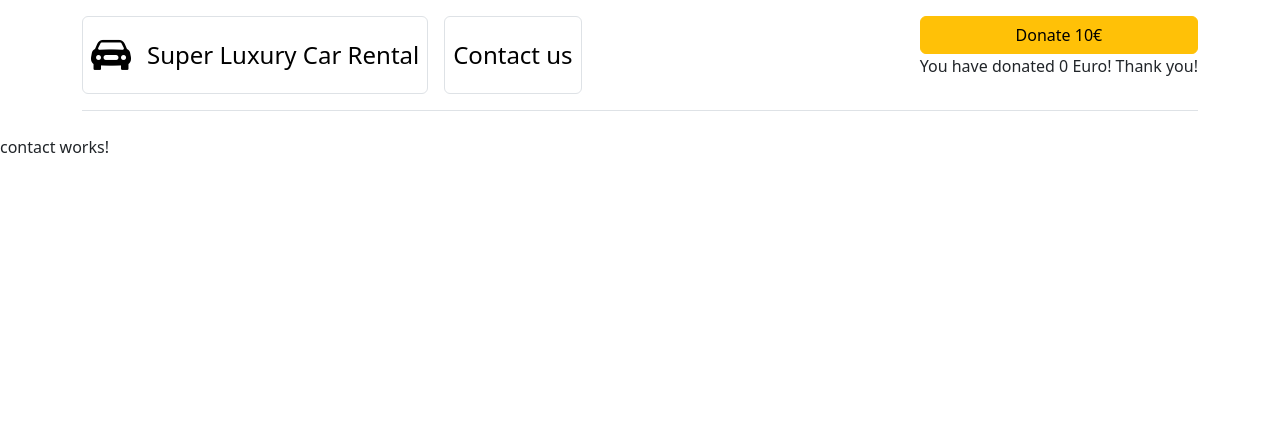
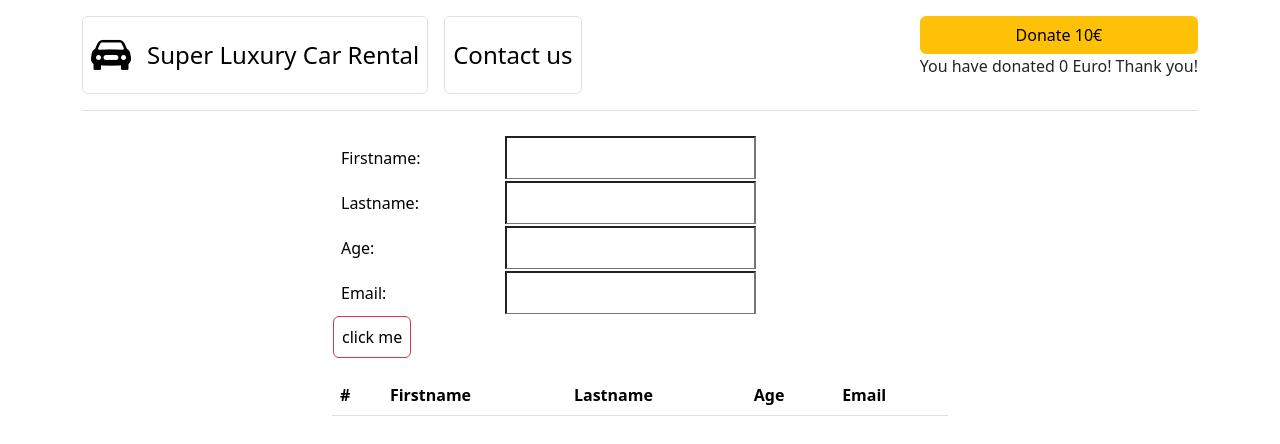
Before and after one commit to JFZelenak/CFV-d22-CarRental, an Angular app: page /contact in a window 1280 px wide. Shown: the top 444 px of the page. Built offline with nearby package versions, Linux system fonts and the light colour scheme.

Commit message:
add changes

```diff
--- a/src/app/contact/contact.component.html
+++ b/src/app/contact/contact.component.html
@@ -1 +1,45 @@
-<p>contact works!</p>
+<div class="container w-50" >
+    <form [formGroup]="info" (ngSubmit)="onSubmitForMyForm()">
+        <table class="table">
+            <tr>
+                <td><label for="fName">Firstname: </label></td>
+                <td><input id="fName" type="text" formControlName="fName"></td>
+            </tr>
+            <tr>
+                <td><label for="lName">Lastname: </label></td>
+                <td><input id="lName" type="text" formControlName="lName"></td>
+            </tr>
+            <tr>
+                <td><label for="age">Age: </label></td>
+                <td><input id="age" type="number" formControlName="age"> </td>
+            </tr>
+            <tr>
+                <td><label for="email">Email: </label></td>
+                <td><input id="email" type="email" formControlName="email"></td>
+            </tr>
+            <tr>
+                <td><button type="submit" class="btn btn-danger">click me</button></td>
+            </tr>
+        </table>
+    </form>
+    <table class="table">
+        <thead>
+            <tr>
+                <th>#</th>
+                <th>Firstname</th>
+                <th>Lastname</th>
+                <th>Age</th>
+                <th>Email</th>
+            </tr>
+        </thead>
+        <tbody>
+            <tr *ngFor="let val of contacts; index as i">
+                <th>{{i+1}}</th>
+                <td>{{val.fName}}</td>
+                <td>{{val.lName}}</td>
+                <td>{{val.age}}</td>
+                <td>{{val.email}}</td>
+            </tr>
+        </tbody>
+    </table>
+</div>
--- a/src/app/contact/contact.component.ts
+++ b/src/app/contact/contact.component.ts
@@ -1,4 +1,5 @@
 import { Component } from '@angular/core';
+import { FormGroup, FormControl, Validators } from '@angular/forms';
 
 @Component({
   selector: 'app-contact',
@@ -7,4 +8,22 @@ import { Component } from '@angular/core';
 })
 export class ContactComponent {
 
+  info = new FormGroup({
+    fName: new FormControl('',Validators.required),
+    lName: new FormControl('',Validators.required),
+    age: new FormControl(''),
+    email: new FormControl('',Validators.required),
+  });
+
+  contacts: Array<{fName: string, lName: string, age: number, email: string}> = [];
+
+  onSubmitForMyForm(){
+    if(this.info.valid){
+      console.log(this.info.value);
+      let value: any = this.info.value;
+      this.contacts.push(value),
+      this.info.reset();
+      console.log(this.contacts);
+    }
+  }
 }
```
